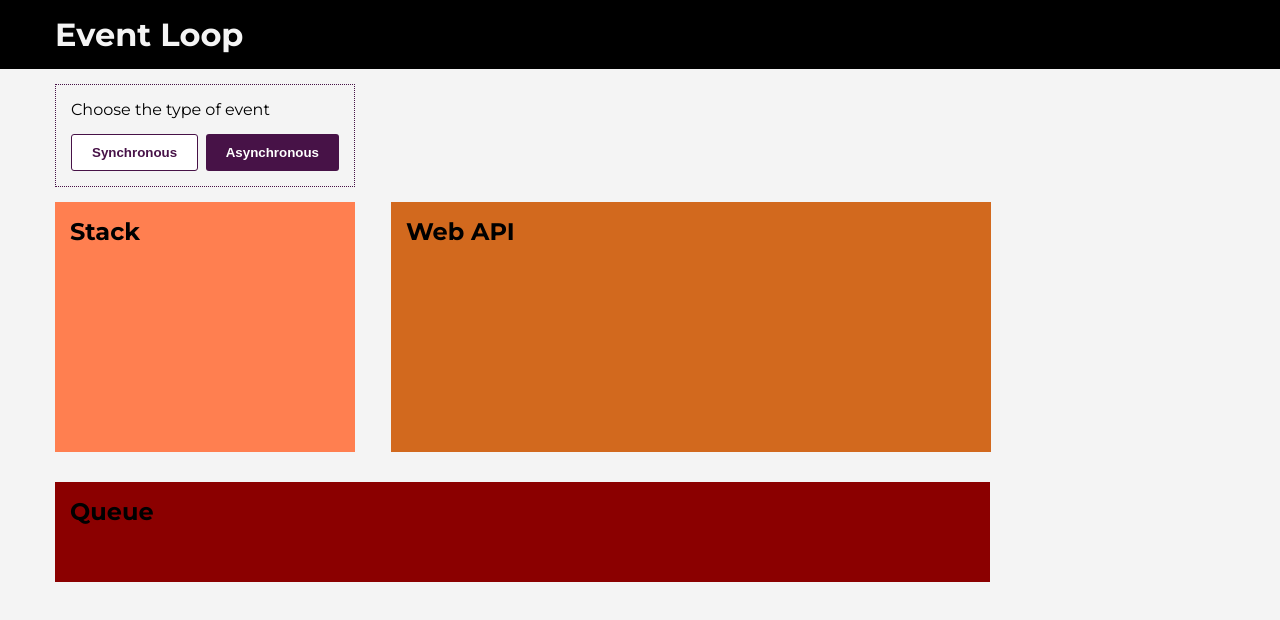
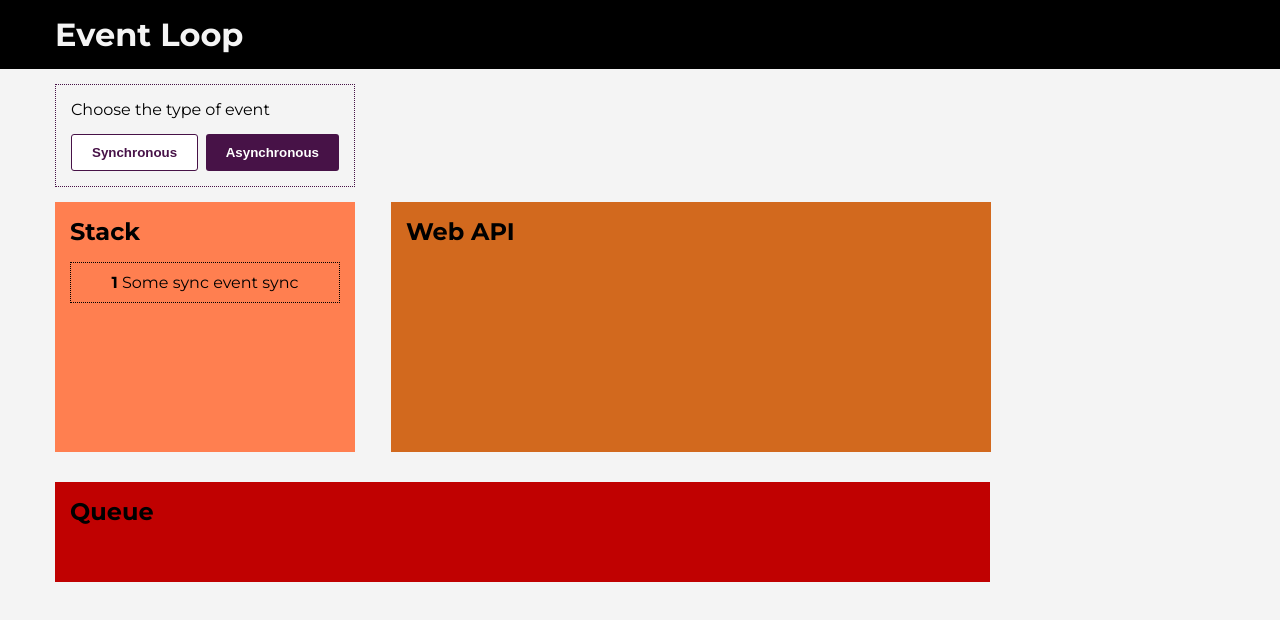
Before and after one commit to oleksandr-shapchenko/event-loop, an Angular app: page / in a window 1280 px wide. Both pictures are taken after a click on the button "Synchronous". Shown: the top 620 px of the page. Built offline with nearby package versions, Linux system fonts and the light colour scheme.

Commit message:
implement loop service

```diff
--- a/src/app/app.component.ts
+++ b/src/app/app.component.ts
@@ -1,5 +1,6 @@
-import { Component } from '@angular/core';
+import { Component, Output } from '@angular/core';
 import { SomeEvent } from './common/interfaces';
+import { LoopService } from './services/loop.service';
 
 @Component({
   selector: 'app-root',
@@ -9,12 +10,16 @@ import { SomeEvent } from './common/interfaces';
 export class AppComponent {
   event!: SomeEvent;
 
+  constructor(
+    private loopService: LoopService
+  ) {}
+
   onClickSyncEvent() {
     this.event = {
       text: "Some sync event",
       type: "sync"
-    }
-    console.log(this.event)
+    };
+    this.loopService.addSyncEvent(this.event);
   }
 
   onClickAsyncEvent() {
@@ -22,7 +27,5 @@ export class AppComponent {
       text: "Some async event",
       type: "async"
     }
-
-    console.log(this.event)
   }
 }
--- a/src/app/components/queue/queue.component.scss
+++ b/src/app/components/queue/queue.component.scss
@@ -1,7 +1,7 @@
 .queue-container {
     width: 935px;
     height: 100px;
-    background-color: darkred;
+    background-color: rgb(192, 1, 1);
     margin-top: 30px;
     padding: 15px;
 }
--- a/src/app/components/stack/stack.component.html
+++ b/src/app/components/stack/stack.component.html
@@ -1,9 +1,13 @@
 <div class="stack-container">
     <h2>Stack</h2>
-    <ul *ngIf="collection.length" class="events-list">
-        <li *ngFor="let event of collection">
-            {{event.text}}
+    <ul *ngIf="collection.length; else noEvents" class="events-list">
+        <li *ngFor="let event of collection; let idx = index" class="events-list-item">
+          <strong>{{idx+1}}</strong>  {{event.text}}
             {{event.type}}
         </li>
     </ul>
 </div>
+
+<ng-template #noEvents>
+    <p>No events in the stack yet</p>
+</ng-template>
--- a/src/app/components/stack/stack.component.scss
+++ b/src/app/components/stack/stack.component.scss
@@ -3,4 +3,18 @@
     width: 300px;
     height: 250px;
     background-color: coral;
+    overflow-y: scroll;
 }
+.events-list {
+    display: flex;
+    flex-direction: column-reverse;
+    &-item {
+       text-align: center;
+       padding-top: 10px;
+       padding-bottom: 10px;
+        border: 1px dotted #000;
+        &:not(:last-child) {
+            margin-top: 10px;
+        }
+    }
+}
--- a/src/app/components/stack/stack.component.ts
+++ b/src/app/components/stack/stack.component.ts
@@ -1,24 +1,19 @@
 import { Component, Input, OnInit } from '@angular/core';
 import { SomeEvent } from 'src/app/common/interfaces';
+import { LoopService } from 'src/app/services/loop.service';
 
 @Component({
   selector: 'app-stack',
   templateUrl: './stack.component.html',
   styleUrls: ['./stack.component.scss']
 })
-export class StackComponent {
+export class StackComponent implements OnInit {
   collection: Array<SomeEvent> = [];
-  @Input() event!: SomeEvent;
-
-  push(event: SomeEvent) {
-    this.collection.unshift(event);
+  constructor(
+    private loopService: LoopService
+  ) {}
+  ngOnInit(): void {
+   this.collection = this.loopService.stack;
   }
 
-  pop() {
-    return this.collection.pop();
-  }
-
-  isEmpty() {
-    return this.collection.length === 0;
-  }
 }
--- /dev/null
+++ b/src/app/services/loop.service.ts
@@ -0,0 +1,23 @@
+import { Injectable } from '@angular/core';
+import { SomeEvent } from '../common/interfaces';
+
+@Injectable({
+  providedIn: 'root'
+})
+export class LoopService {
+  stack: Array<SomeEvent> = [];
+  web: Array<SomeEvent> = [];
+  queue: Array<SomeEvent> = [];
+
+  addSyncEvent(event: SomeEvent) {
+    this.stack.unshift(event);
+    this.removeSyncEvent();
+    return this.stack;
+  }
+
+  removeSyncEvent() {
+    setTimeout(() => {
+      this.stack.pop();
+    },3000)
+  }
+}
--- a/src/styles.scss
+++ b/src/styles.scss
@@ -15,6 +15,11 @@ body {
 
 h1, h2, h3, p {
     margin: 0;
+}
+
+ul {
+    list-style-type: none;
+    padding: 0;
 }
 
 .btn {
```
